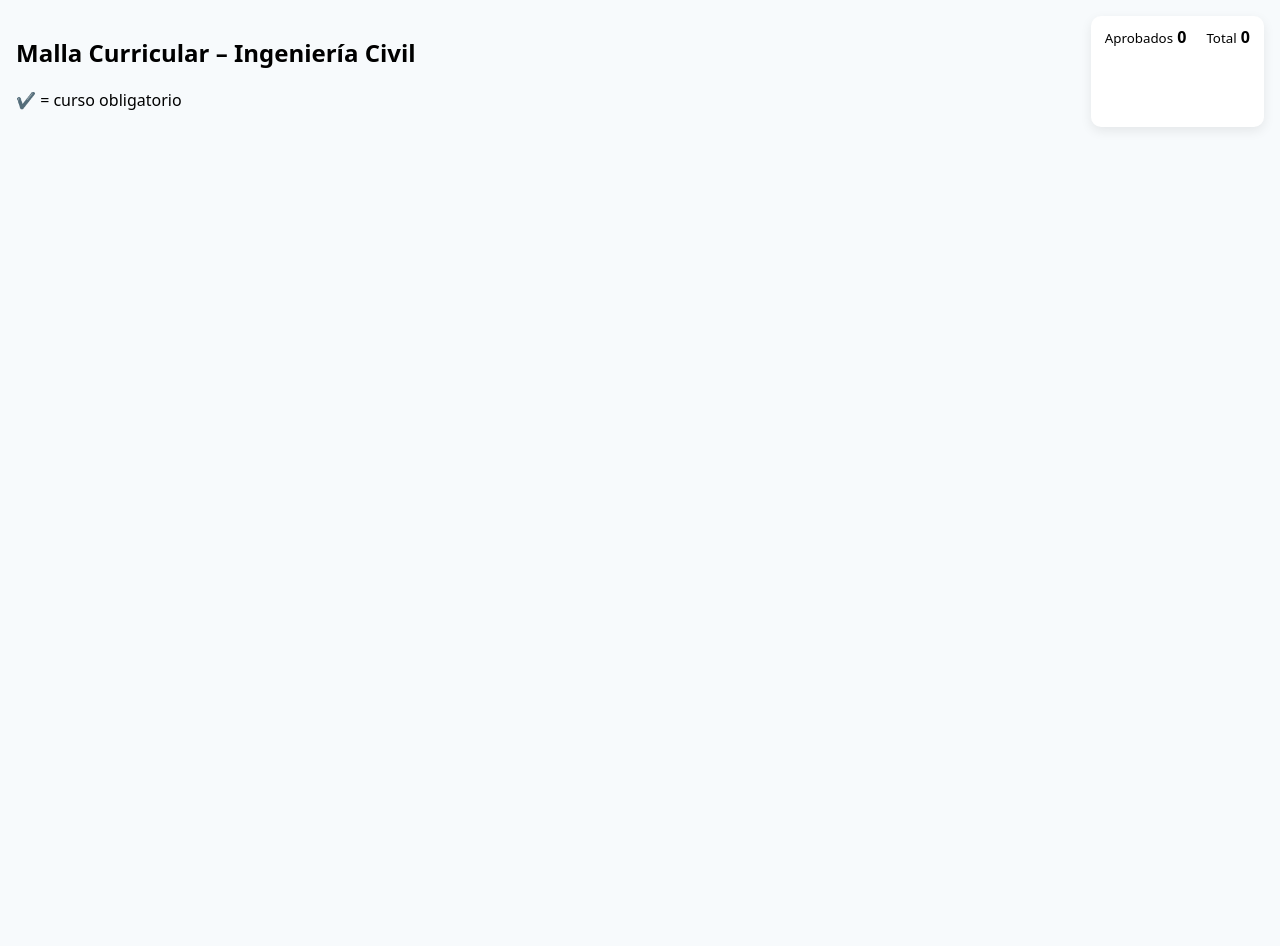
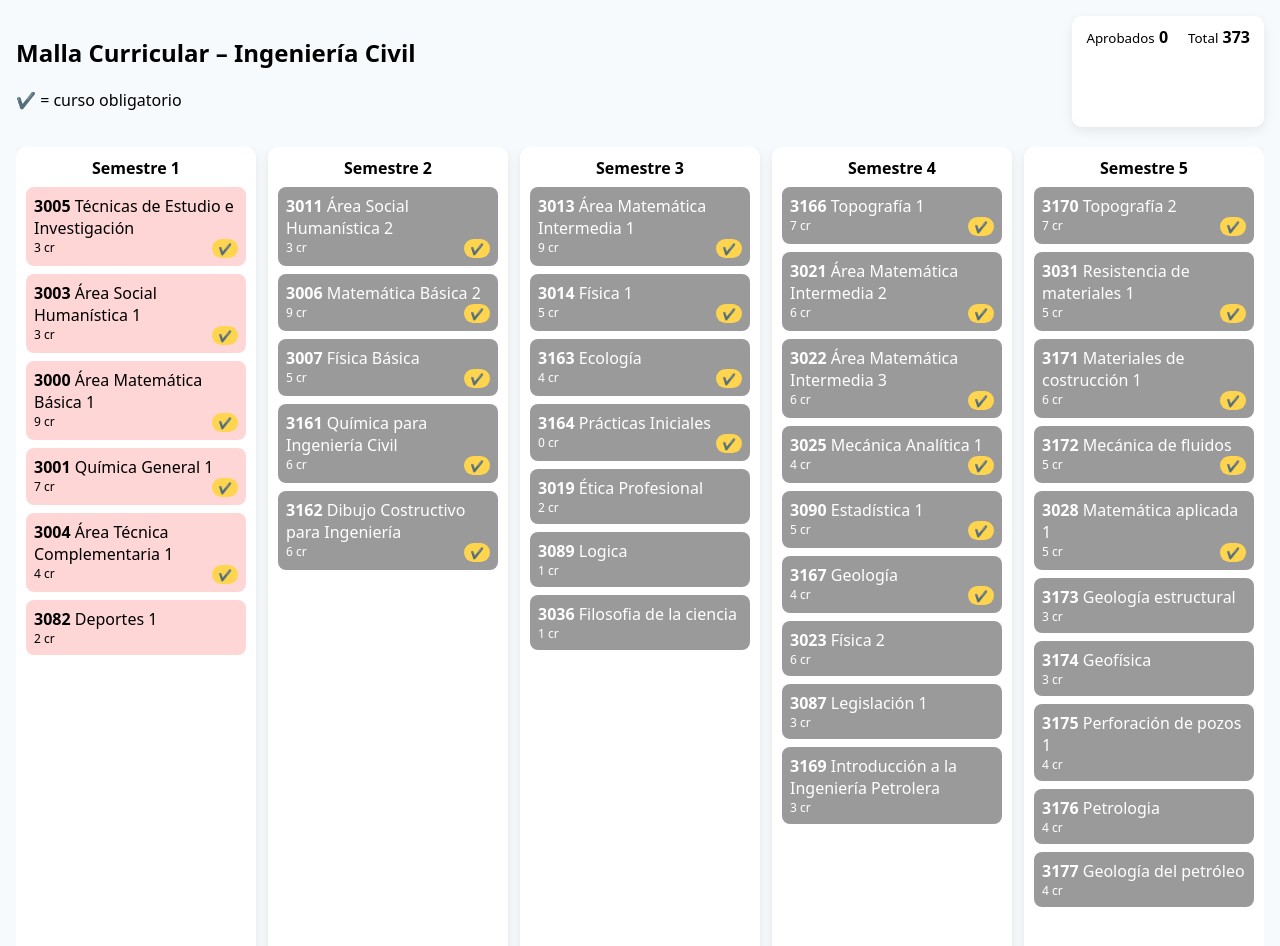
Before and after one commit to Sara-Recancoj19/Civil, a plain HTML site: page index.html in a window 1280 px wide. Before the commit the page ends 800 px from the top, so only its background shows below. Drawn offline with Linux system fonts and the light colour scheme.

Commit message:
Update index.html

```diff
--- a/index.html
+++ b/index.html
@@ -146,7 +146,7 @@ const cursos = [
  {"codigo":"3025","nombre":"Mecánica Analítica 1","creditos":4,"prereq":["3013","3014"],"semestre":4},
  {"codigo":"3090","nombre":"Estadística 1","creditos":5,"prereq":["3013","3005"],"semestre":4},
  {"codigo":"3167","nombre":"Geología","creditos":4,"prereq":["3163","3014"],"semestre":4},
- {"codigo":"3023","nombre":"Física 2","creditos":6,"prereq":["3013","3013"],"semestre":4},
+ {"codigo":"3023","nombre":"Física 2","creditos":6,"prereq":["3013","3014"],"semestre":4},
  {"codigo":"3087","nombre":"Legislación 1", "creditos": 3, "prereq": ["3011"], "semestre": 4},
  {"codigo":"3169","nombre":"Introducción a la Ingeniería Petrolera", "creditos": 3, "prereq": ["3013","3014"], "semestre": 4},
  {"codigo":"3170","nombre":"Topografía 2","creditos":7,"prereq":["3166"],"semestre":5},
@@ -173,7 +173,7 @@ const cursos = [
  {"codigo":"3187","nombre":"análisis estructural","creditos":5,"prereq":["3040"],"semestre":7},
  {"codigo":"3188","nombre":"Concreto armado 1","creditos":5,"prereq":["3040","3180"],"semestre":7},
  {"codigo":"3189","nombre":"Hidrología","creditos":6,"prereq":["3090","3182","3170"],"semestre":7},
- {"codigo":"3190","nombre":"Hidráulica de canles","creditos":4,"prereq":["3182"],"semestre":7},
+ {"codigo":"3190","nombre":"Hidráulica de canales","creditos":4,"prereq":["3182"],"semestre":7},
  {"codigo":"3191","nombre":"Máquinas hidráulicas","creditos":6,"prereq":["3182"],"semestre":7},
  {"codigo":"3192","nombre":"Ingeniería Económica 2","creditos":4,"prereq":["3183"],"semestre":7},
  {"codigo":"3193","nombre":"Administración de recursos humanos","creditos":6,"prereq":["3184"],"semestre":7},
@@ -202,7 +202,7 @@ const cursos = [
  {"codigo":"3216","nombre":"Métodos de construcción y supervisión de obras","creditos":4,"prereq":["3208"],"semestre":10},
  {"codigo":"3217","nombre":"Urbanismo","creditos":4,"prereq":["3211"],"semestre":10},
  {"codigo":"3218","nombre":"Planeamiento","creditos":4,"prereq":["3211"],"semestre":10},
- {"codigo":"3219","nombre":"Costos, presupuestos y avalúos":5,"prereq":["3208","3209","3206"],"semestre":10},
+ {"codigo":"3219","nombre":"Costos, presupuestos y avalúos","creditos":5,"prereq":["3208","3209","3206"],"semestre":10},
  {"codigo":"3220","nombre":"Gestión de proyectos","creditos":4,"prereq":["3211"],"semestre":10},
  {"codigo":"3221","nombre":"Prácticas finales de Ingeniería Civil","creditos":0,"prereq":["3208","3209","3194"],"semestre":10},
  {"codigo":"3222","nombre":"Seminario de Investigación EPS, Civil","creditos":3,"prereq":["3212","3204"],"semestre":10},
```
